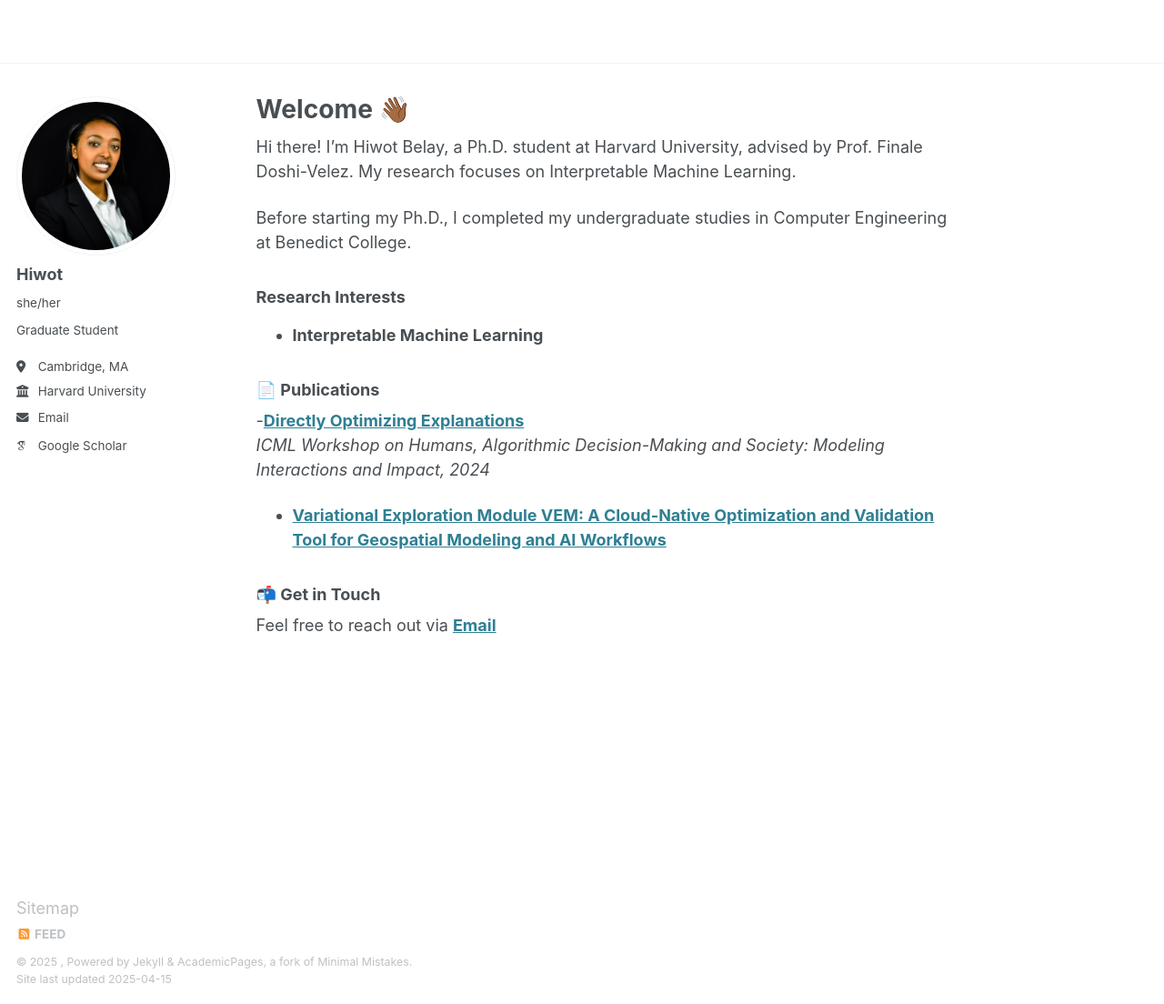
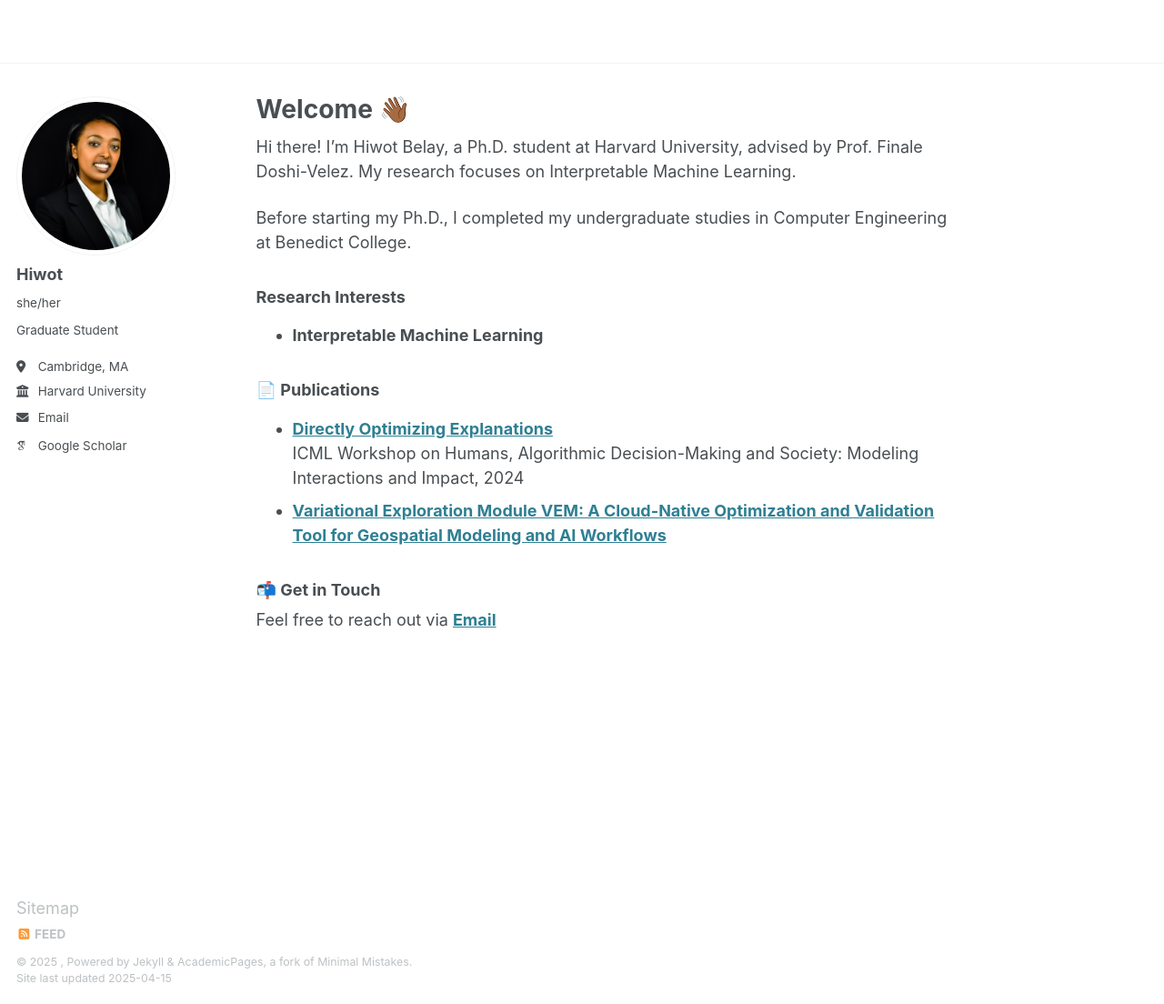
Before and after one commit to Hiwot985/Hiwot_personal_website, a Jekyll site: the page built from _pages/about.md, in a window 1280 px wide and 1104 px high. Shown: the whole window at 91% size. Built offline with Jekyll 4.4.1, drawn with Linux system fonts in a browser that asks for light colours; some web fonts are replaced.

```diff
--- a/_pages/about.md
+++ b/_pages/about.md
@@ -17,8 +17,8 @@ Before starting my Ph.D., I completed my undergraduate studies in Computer Engin
 
 ### 📄 **Publications**
 
--[**Directly Optimizing Explanations**](https://icml.cc/virtual/2024/38218)
-  *ICML Workshop on Humans, Algorithmic Decision-Making and Society: Modeling Interactions and Impact, 2024*
+ - **[Directly Optimizing Explanations](https://icml.cc/virtual/2024/38218)**
+ICML Workshop on Humans, Algorithmic Decision-Making and Society: Modeling Interactions and Impact, 2024
 - **[Variational Exploration Module VEM: A Cloud-Native Optimization and Validation Tool for Geospatial Modeling and AI Workflows](https://arxiv.org/abs/2311.16196)**
 
 ### 📬 **Get in Touch**
```
